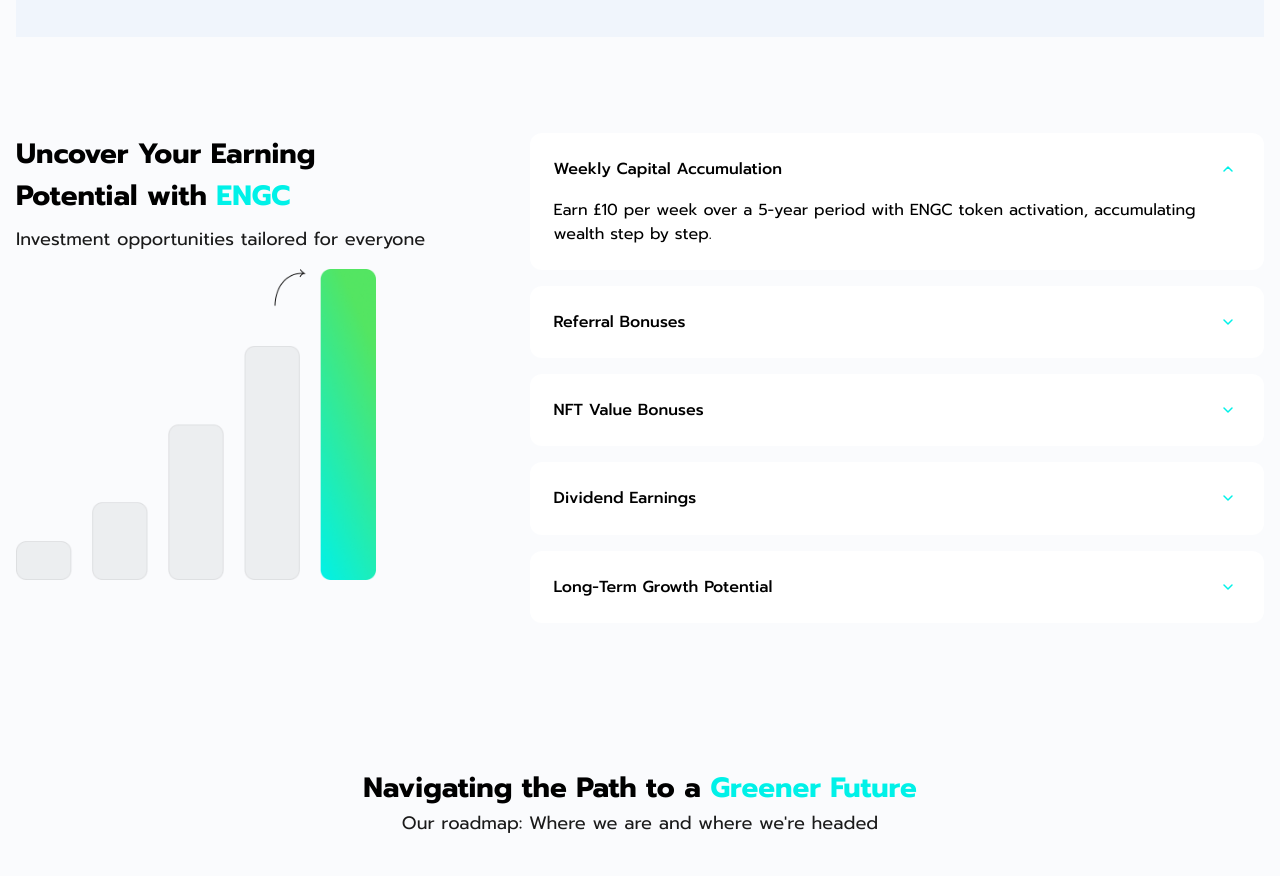
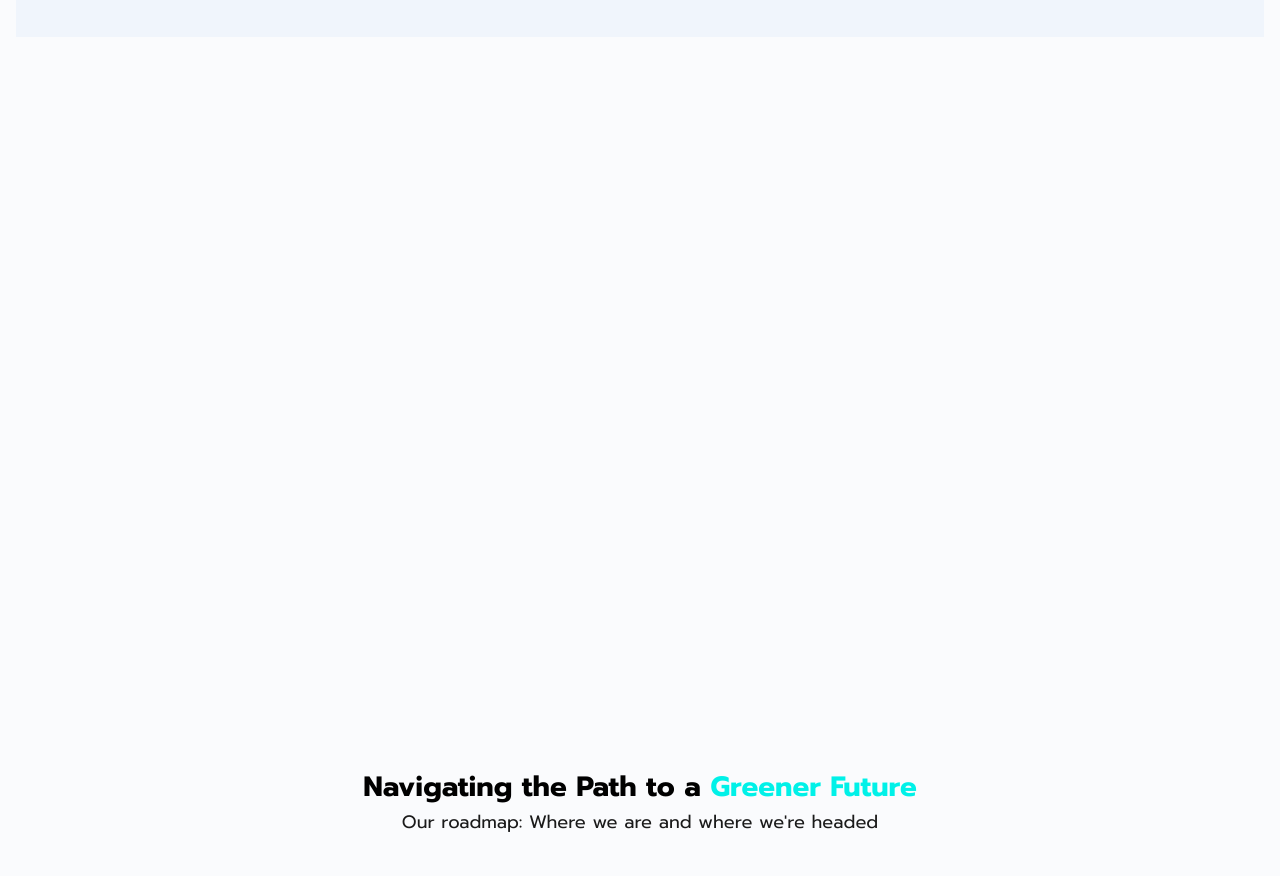
Before and after one commit to InvestEnergy/investenergy, a Next.js app: page / in a window 1280 px wide. Shown: the part 2500-3376 px from the top of the page. Built offline with nearby package versions, Linux system fonts and the light colour scheme; what tailwindcss-animated would draw is missing.

Commit message:
Potential section fixed and add img to hero sectio

```diff
--- a/src/components/Hero.tsx
+++ b/src/components/Hero.tsx
@@ -34,9 +34,15 @@ const Hero = () => {
         </div>
 
         <Image
-          className="!absolute dark:hidden object-cover z-20 hidden md:block left-0"
+          className="!absolute dark:hidden object-cover z-20 left-0"
           fill
           src="/hero_bg.png"
+          alt=""
+        />
+        <Image
+          className="!absolute hidden dark:block object-cover z-20 left-0"
+          fill
+          src="/hero_black_bg.png"
           alt=""
         />
 
--- a/src/components/Potential.tsx
+++ b/src/components/Potential.tsx
@@ -1,13 +1,42 @@
 import Image from 'next/image'
 import React from 'react'
 import RevealDropDown from "@/components/RevealDropDown";
+
+const Reveal = [
+  {
+    id: 1,
+    title: "Weekly Capital Accumulation",
+    description: "Earn £10 per week over a 5-year period with ENGC token activation, accumulating wealth step by step.",
+    reveal: true,
+  },
+  {
+    id: 2,
+    title: "Referral Bonuses",
+    description: "Earn bonus ENGC tokens by inviting other users to join our NFT platform.",
+  },
+  {
+    id: 3,
+    title: "NFT Value Bonuses",
+    description: "Depending on your NFT purchase value, earn additional ENGC bonus tokens.",
+  },
+  {
+    id: 4,
+    title: "Dividend Earnings",
+    description: "Receive weekly dividends from the profits of our pellet factories and energy transformation modules.",
+  },
+  {
+    id: 5,
+    title: "Long-Term Growth Potential",
+    description: "As ENGC grows, so does your investment with the increasing value of our tokens.",
+  },
+]
 
 const Potential = () => {
   return (
     <section className="py-24 bg-[#fafbfd] dark:bg-dark">
       <div className="max-w-7xl flex flex-col gap-6 md:flex-row mx-auto">
 
-        <div className="flex-[2]">
+        <div data-aos="fade-up" className="flex-[2]">
           <h2 className="font-bold text-center md:text-left font-prompt text-2xl md:text-h2 ">
             Uncover Your Earning <br className="hidden sm:inline-block" /> Potential with <span className="text-skyblue-500">ENGC</span>
           </h2>
@@ -18,36 +47,15 @@ const Potential = () => {
 
         </div>
 
-        <div className="flex-[3]">
-          <div className="flex flex-col gap-4">
-
+        <div className="flex-[3] flex flex-col gap-4">
+          {Reveal.map(item => (
             <RevealDropDown
-              title="Weekly Capital Accumulation"
-              reveal={true}
-              description="Earn £10 per week over a 5-year period with ENGC token activation, accumulating wealth step by step."
+              key={item.id}
+              title={item.title}
+              description={item.description}
+              reveal={item.reveal && item.reveal}
             />
-
-            <RevealDropDown
-              title="Referral Bonuses"
-              description="Earn bonus ENGC tokens by inviting other users to join our NFT platform."
-            />
-
-            <RevealDropDown
-              title="NFT Value Bonuses"
-              description="Depending on your NFT purchase value, earn additional ENGC bonus tokens."
-            />
-
-            <RevealDropDown
-              title="Dividend Earnings"
-              description="Receive weekly dividends from the profits of our pellet factories and energy transformation modules."
-            />
-
-            <RevealDropDown
-              title="Long-Term Growth Potential"
-              description="As ENGC grows, so does your investment with the increasing value of our tokens."
-            />
-
-          </div>
+          ))}
         </div>
 
       </div>
--- a/src/components/RevealDropDown.tsx
+++ b/src/components/RevealDropDown.tsx
@@ -1,23 +1,32 @@
 "use client";
 
-import { useState } from 'react';
+import { useEffect, useRef, useState } from 'react';
 
 const RevealDropDown = ({ title, description, reveal = false }: { title: string, description: string, reveal?: boolean; }) => {
-	const [show, setShow] = useState(reveal);
+	const [isActive, setIsActive] = useState(reveal);
+  const [height, setHeight] = useState(0);
+  const ref = useRef<any>();
+
+  useEffect(() => {
+
+    if (ref.current) {
+      setHeight(isActive ? ref.current.clientHeight : 0);
+    }
+  }, [isActive]);
+
 	return (
-		<div className="p-6 bg-white dark:bg-[#262626] cursor-pointer rounded-xl">
-			<div onClick={() => setShow(prev => !prev)} className="flex justify-between ">
+		<div data-aos="fade-up" className="p-6 bg-white dark:bg-[#262626] cursor-pointer rounded-xl">
+			<div onClick={() => setIsActive(prev => !prev)} className="flex justify-between ">
 				<h3 className="font-prompt leading-[24.19px] font-[500]">{title}</h3>
-				<svg width="24" height="24" className={`${show ? "rotate-0" : "rotate-180"}`} viewBox="0 0 24 24" fill="none" xmlns="http://www.w3.org/2000/svg">
+				<svg width="24" height="24" className={`${isActive ? "rotate-0" : "rotate-180"} transition-all ease-in-out duration-500`} viewBox="0 0 24 24" fill="none" xmlns="http://www.w3.org/2000/svg">
 					<path d="M16 14L12 10L8 14" stroke="#00F1E8" strokeWidth="1.5" strokeLinecap="round" strokeLinejoin="round" />
 				</svg>
 			</div>
-			{
-				show &&
-				<p className="mt-4 text-[#000000] font-prompt  dark:text-white leading-[24.19px]">
+			<div className='overflow-hidden transition-all ease-in-out duration-500' style={{ height: `${isActive ? `${height}px` : "0px"}` }}>
+				<p ref={ref} className="pt-4 font-prompt  dark:text-white leading-[24.19px]">
 					{description}
 				</p>
-			}
+			</div>
 		</div>
 	);
 };
```
Also changed, not shown: public/hero_black_bg.png (added).
